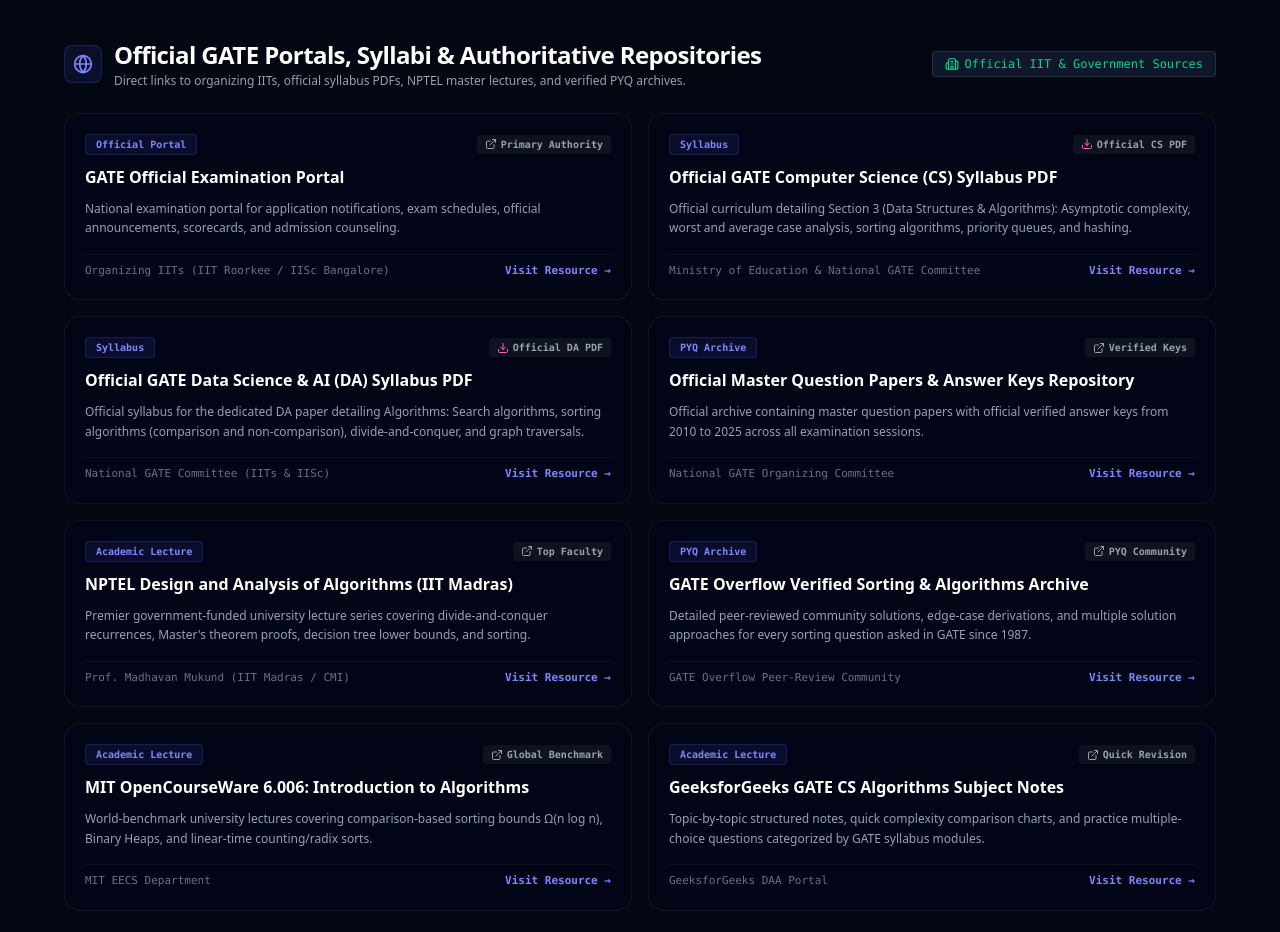
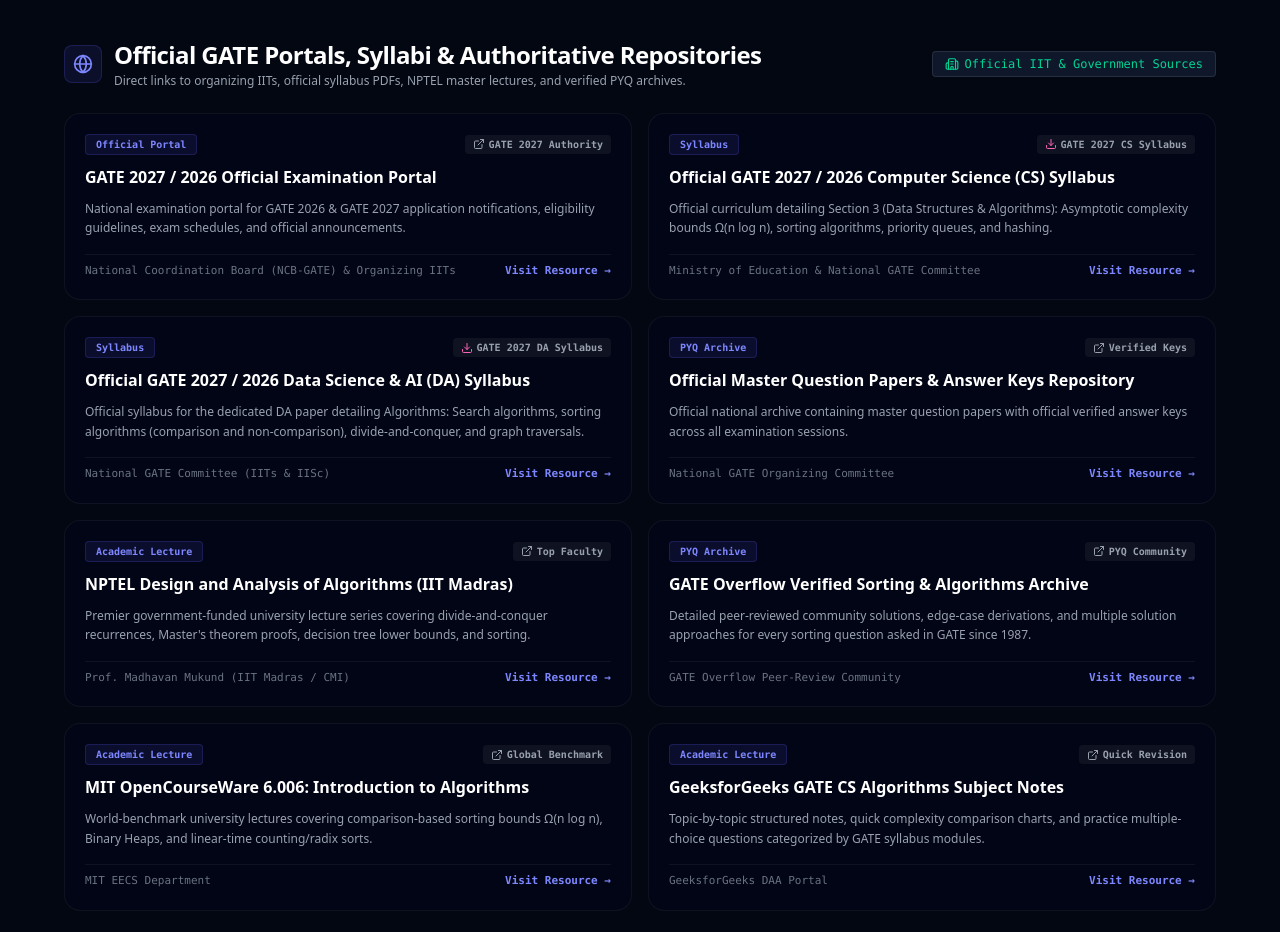
Before and after one commit to jayant132004/company, a Next.js app in the folder frontend/: page /gate-exam-sorting-algorithms in a window 1280 px wide. Shown: the part 4180-5112 px from the top of the page. Built offline with nearby package versions, Linux system fonts and the light colour scheme; no server answers.

Commit message:
fix(gate-guide): update official GATE authority links and syllabi to GATE 2027 / 2026

```diff
--- a/frontend/app/gate-exam-sorting-algorithms/page.tsx
+++ b/frontend/app/gate-exam-sorting-algorithms/page.tsx
@@ -289,37 +289,37 @@
 
 const OFFICIAL_GATE_RESOURCES: GateResourceLink[] = [
   {
-    title: "GATE Official Examination Portal",
+    title: "GATE 2027 / 2026 Official Examination Portal",
     category: "Official Portal",
-    url: "https://gate2025.iitr.ac.in/",
-    authority: "Organizing IITs (IIT Roorkee / IISc Bangalore)",
-    desc: "National examination portal for application notifications, exam schedules, official announcements, scorecards, and admission counseling.",
-    tag: "Primary Authority",
+    url: "https://gate.iisc.ac.in/",
+    authority: "National Coordination Board (NCB-GATE) & Organizing IITs",
+    desc: "National examination portal for GATE 2026 & GATE 2027 application notifications, eligibility guidelines, exam schedules, and official announcements.",
+    tag: "GATE 2027 Authority",
   },
   {
-    title: "Official GATE Computer Science (CS) Syllabus PDF",
+    title: "Official GATE 2027 / 2026 Computer Science (CS) Syllabus",
     category: "Syllabus",
-    url: "https://gate2025.iitr.ac.in/doc/syllabus/CS.pdf",
+    url: "https://gate.iisc.ac.in/",
     authority: "Ministry of Education & National GATE Committee",
-    desc: "Official curriculum detailing Section 3 (Data Structures & Algorithms): Asymptotic complexity, worst and average case analysis, sorting algorithms, priority queues, and hashing.",
-    tag: "Official CS PDF",
+    desc: "Official curriculum detailing Section 3 (Data Structures & Algorithms): Asymptotic complexity bounds Ω(n log n), sorting algorithms, priority queues, and hashing.",
+    tag: "GATE 2027 CS Syllabus",
     isPdf: true,
   },
   {
-    title: "Official GATE Data Science & AI (DA) Syllabus PDF",
+    title: "Official GATE 2027 / 2026 Data Science & AI (DA) Syllabus",
     category: "Syllabus",
-    url: "https://gate2025.iitr.ac.in/doc/syllabus/DA.pdf",
+    url: "https://gate.iisc.ac.in/",
     authority: "National GATE Committee (IITs & IISc)",
     desc: "Official syllabus for the dedicated DA paper detailing Algorithms: Search algorithms, sorting algorithms (comparison and non-comparison), divide-and-conquer, and graph traversals.",
-    tag: "Official DA PDF",
+    tag: "GATE 2027 DA Syllabus",
     isPdf: true,
   },
   {
     title: "Official Master Question Papers & Answer Keys Repository",
     category: "PYQ Archive",
-    url: "https://gate2025.iitr.ac.in/download-question-papers.html",
+    url: "https://gate.iisc.ac.in/",
     authority: "National GATE Organizing Committee",
-    desc: "Official archive containing master question papers with official verified answer keys from 2010 to 2025 across all examination sessions.",
+    desc: "Official national archive containing master question papers with official verified answer keys across all examination sessions.",
     tag: "Verified Keys",
   },
   {
```
